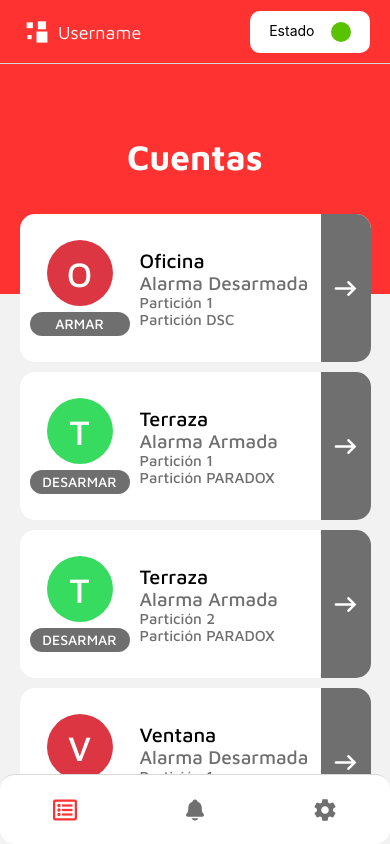
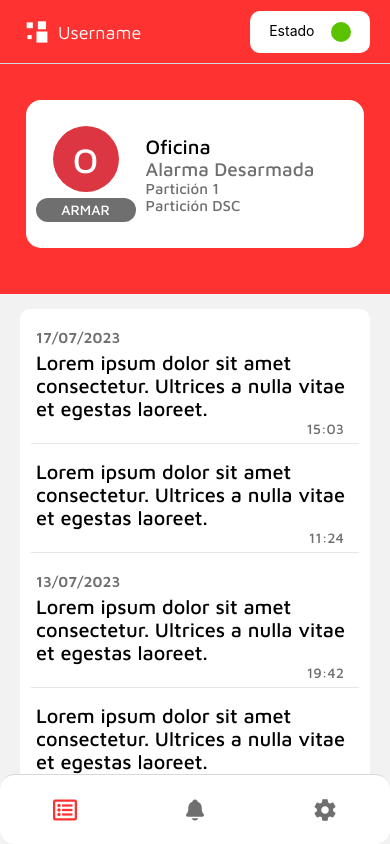
Before and after one commit to ezequielccjl/nano-maqueta, a React Native app: screen /Cuentas in a window 390 px wide. Built offline with nearby package versions, Linux system fonts and the light colour scheme.

Commit message:
Panel actividades

```diff
--- a/App.js
+++ b/App.js
@@ -1,6 +1,4 @@
 import Navigation from "./Navigation";
-import Cuentas from "./src/components/cuentas/Cuentas";
-import Login from "./src/components/Login";
 
 export default function App() {
   return <Navigation />;
--- a/Navigation.js
+++ b/Navigation.js
@@ -3,16 +3,13 @@ import React from "react";
 import { createBottomTabNavigator } from "@react-navigation/bottom-tabs";
 import { NavigationContainer } from "@react-navigation/native";
 
-import Cuentas from "./src/components/cuentas/Cuentas";
-import Notificaciones from "./src/components/Notificaciones";
-import Ajustes from "./src/components/Ajustes";
 import { FontAwesome5 } from "@expo/vector-icons";
-import { MaterialCommunityIcons } from "@expo/vector-icons";
 import { Ionicons } from "@expo/vector-icons";
 import HeaderMain from "./src/components/cuentas/HeaderCuentas";
 import Estado from "./src/components/estado/Estado";
 import CuentaItem from "./src/components/cuentas/CuentaItem";
 import Particiones from "./src/components/cuentas/particiones";
+import Actividad from "./src/components/actividad/actividad";
 
 const Tab = createBottomTabNavigator();
 
@@ -29,7 +26,7 @@ const FooterNavigator = () => {
     >
       <Tab.Screen
         name="Cuentas"
-        component={Cuentas}
+        component={Actividad}
         options={{
           tabBarIcon: ({ color, size }) => (
             <FontAwesome5 name="list-alt" size={24} color={color} />
--- a/package.json
+++ b/package.json
@@ -9,6 +9,7 @@
     "web": "expo start --web"
   },
   "dependencies": {
+    "@expo/webpack-config": "^18.1.2",
     "@react-navigation/bottom-tabs": "^6.5.8",
     "@react-navigation/elements": "^1.3.18",
     "@react-navigation/native": "^6.1.7",
@@ -18,11 +19,13 @@
     "expo-font": "~11.4.0",
     "expo-status-bar": "~1.6.0",
     "react": "18.2.0",
+    "react-dom": "18.2.0",
     "react-native": "0.72.3",
     "react-native-reanimated": "~3.3.0",
     "react-native-safe-area-context": "4.6.3",
     "react-native-screens": "~3.22.0",
     "react-native-vector-icons": "^10.0.0",
+    "react-native-web": "~0.19.6",
     "typescript": "^5.1.3"
   },
   "devDependencies": {
--- /dev/null
+++ b/src/components/actividad/actividad-item.tsx
@@ -0,0 +1,88 @@
+import { View, Text, StyleSheet } from "react-native";
+import React from "react";
+import { IActividad } from "../../data/data";
+import { useFonts } from "expo-font";
+
+const ItemActividad = ({ item, index, lenghtData }) => {
+  const [loaded] = useFonts({
+    MavenProBold: require("../../../assets/fonts/MavenPro-Bold.ttf"),
+    MavenProRegular: require("../../../assets/fonts/MavenPro-Regular.ttf"),
+    MavenProMedium: require("../../../assets/fonts/MavenPro-Medium.ttf"),
+    MavenProSemiBold: require("../../../assets/fonts/MavenPro-SemiBold.ttf"),
+  });
+
+  const calculateBorderRadius = (index, itemCount) => {
+    const isFirstElement = index === 0;
+    const isLastElement = index === itemCount - 1;
+
+    if (isFirstElement) {
+      return { borderTopLeftRadius: 10, borderTopRightRadius: 10 };
+    } else if (isLastElement) {
+      return { borderBottomRightRadius: 10, borderBottomLeftRadius: 10 };
+    }
+
+    return {};
+  };
+
+  return (
+    <View
+      style={{
+        ...stylesActividad.item,
+        ...calculateBorderRadius(index, lenghtData),
+      }}
+    >
+      <Text style={stylesActividad.fecha}>{item.fecha}</Text>
+      {item.actividades.map((actividad: IActividad, i) => {
+        return (
+          <View
+            style={[
+              stylesActividad.actividadContainer,
+              i === 0 && { paddingTop: 5 },
+            ]}
+            key={i}
+          >
+            <Text style={stylesActividad.asunto}>{actividad.asunto}</Text>
+            <Text style={stylesActividad.hora}>{actividad.hora}</Text>
+            <View style={stylesActividad.line}></View>
+          </View>
+        );
+      })}
+    </View>
+  );
+};
+
+const stylesActividad = StyleSheet.create({
+  item: {
+    backgroundColor: "#FFFFFF",
+    paddingHorizontal: 11,
+    paddingTop: 20,
+  },
+  actividadContainer: {
+    paddingTop: 16,
+  },
+  fecha: {
+    fontFamily: "MavenProSemiBold",
+    fontSize: 15,
+    color: "#6F6F6F",
+    paddingLeft: 5,
+  },
+  asunto: {
+    fontFamily: "MavenProMedium",
+    fontSize: 20,
+    paddingLeft: 5,
+  },
+  hora: {
+    textAlign: "right",
+    fontFamily: "MavenProMedium",
+    color: "#6F6F6F",
+    marginBottom: 6,
+    paddingRight: 15,
+  },
+  line: {
+    height: 1,
+    width: "100%",
+    backgroundColor: "#E7E7E7",
+  },
+});
+
+export default ItemActividad;
--- /dev/null
+++ b/src/components/actividad/actividad.tsx
@@ -0,0 +1,98 @@
+import { View, Text, StyleSheet, FlatList } from "react-native";
+import React, { useEffect, useState } from "react";
+import { FontAwesome5 } from "@expo/vector-icons";
+import CuentaTile from "../cuentas/cuenta-tile";
+import { ICuenta, apiCuentas, apiActividad, IActividad } from "../../data/data";
+import { useFonts } from "expo-font";
+import { Background } from "@react-navigation/elements";
+import ItemActividad from "./actividad-item";
+
+const Actividad = () => {
+  const [cuenta, setCuenta] = useState<ICuenta>();
+  const [actividad, setActividad] = useState<IActividad[]>([]);
+
+  const [loaded] = useFonts({
+    MavenProBold: require("../../../assets/fonts/MavenPro-Bold.ttf"),
+    MavenProRegular: require("../../../assets/fonts/MavenPro-Regular.ttf"),
+    MavenProMedium: require("../../../assets/fonts/MavenPro-Medium.ttf"),
+    MavenProSemiBold: require("../../../assets/fonts/MavenPro-SemiBold.ttf"),
+  });
+
+  useEffect(() => {
+    const unaCuenta = apiCuentas[0];
+    setCuenta(unaCuenta);
+    setActividad(apiActividad);
+  }, []);
+
+  const agruparPorFechas = (
+    lista: IActividad[]
+  ): { fecha: string; actividades: IActividad[] }[] => {
+    const grupos: Record<string, IActividad[]> = lista.reduce(
+      (accumulator, objeto) => {
+        const fecha = objeto.fecha;
+        if (!accumulator[fecha]) {
+          accumulator[fecha] = [];
+        }
+        accumulator[fecha].push(objeto);
+        return accumulator;
+      },
+      {}
+    );
+
+    return Object.keys(grupos).map((fecha) => ({
+      fecha,
+      actividades: grupos[fecha],
+    }));
+  };
+
+  return (
+    <View style={styles.container}>
+      <View style={styles.header}>
+        <CuentaTile cuenta={cuenta} hasButton={false} />
+      </View>
+      <View style={styles.listContainer}>
+        <FlatList
+          data={agruparPorFechas(actividad)}
+          renderItem={({ item, index }) => (
+            <ItemActividad
+              item={item}
+              index={index}
+              lenghtData={agruparPorFechas(actividad).length}
+            />
+          )}
+        />
+      </View>
+    </View>
+  );
+};
+
+const styles = StyleSheet.create({
+  header: {
+    backgroundColor: "#FF3232",
+    justifyContent: "center",
+    alignItems: "center",
+    height: 230,
+    width: "100%",
+  },
+  title: {
+    fontSize: 30,
+    fontFamily: "MavenProBold",
+    color: "white",
+  },
+  container: {
+    flex: 1,
+  },
+  listRedirect: {
+    color: "white",
+    fontFamily: "MavenProMedium",
+    marginBottom: 13,
+    marginRight: 15,
+    fontSize: 18,
+  },
+  listContainer: {
+    marginTop: 15,
+    paddingHorizontal: 20,
+  },
+});
+
+export default Actividad;
--- a/src/components/cuentas/CuentaItem.tsx
+++ b/src/components/cuentas/CuentaItem.tsx
@@ -50,43 +50,6 @@ const CuentaItem = () => {
     });
 
     return dataFormat;
-  };
-
-  const calculateBorderRadius = (index, itemCount) => {
-    const isFirstElement = index === 0;
-    const isLastElement = index === itemCount - 1;
-
-    if (isFirstElement) {
-      return { borderTopLeftRadius: 10 };
-    } else if (index === 1) {
-      return { borderTopRightRadius: 10 };
-    } else if (isLastElement) {
-      return { borderBottomRightRadius: 10 };
-    } else if (index === itemCount - 2 && itemCount % 2 === 0) {
-      return { borderBottomLeftRadius: 10 };
-    }
-
-    return {};
-  };
-
-  const getRowBackgroundColor = (index) => {
-    return index % 2 === 0 ? "#FFFFFF" : "#F9F9F9";
-  };
-
-  const ItemRender = ({ item, index }) => {
-    return (
-      <View
-        style={{
-          ...gridStyles.item,
-          backgroundColor: getRowBackgroundColor(Math.floor(index / 2)),
-          ...calculateBorderRadius(index, cuenta.zonas.length),
-        }}
-      >
-        <View style={gridStyles.stateDot}></View>
-        <Text style={gridStyles.text}>{item.name}</Text>
-        <MaterialIcons name="edit" size={24} color="black" />
-      </View>
-    );
   };
 
   return (
@@ -235,24 +198,6 @@ const gridStyles = StyleSheet.create({
     flex: 1,
     marginTop: 20,
   },
-  item: {
-    width: "50%",
-    flexDirection: "row",
-    justifyContent: "space-around",
-    alignItems: "center",
-    paddingTop: 17,
-    paddingBottom: 17,
-  },
-  text: {
-    fontFamily: "MavenProMedium",
-    fontSize: 20,
-  },
-  stateDot: {
-    backgroundColor: "#59C300",
-    width: 15,
-    height: 15,
-    borderRadius: 50,
-  },
 });
 
 export default CuentaItem;
--- a/src/components/cuentas/Cuentas.tsx
+++ b/src/components/cuentas/Cuentas.tsx
@@ -1,7 +1,7 @@
 import { View, Text, StyleSheet } from "react-native";
 import React from "react";
 import { useFonts } from "expo-font";
-import ListaCuentas from "./ListaCuentas";
+import ListaCuentas from "./lista-cuentas";
 import { useHeaderHeight } from "@react-navigation/elements";
 
 const Cuentas = () => {
--- a/src/components/cuentas/cuenta-tile.tsx
+++ b/src/components/cuentas/cuenta-tile.tsx
@@ -1,11 +1,19 @@
 import { View, Text, StyleSheet, Image } from "react-native";
 import React from "react";
+import { useFonts } from "expo-font";
 
 const CuentaTile = ({ cuenta, hasButton }) => {
+  const [loaded] = useFonts({
+    MavenProBold: require("../../../assets/fonts/MavenPro-Bold.ttf"),
+    MavenProRegular: require("../../../assets/fonts/MavenPro-Regular.ttf"),
+    MavenProMedium: require("../../../assets/fonts/MavenPro-Medium.ttf"),
+    MavenProSemiBold: require("../../../assets/fonts/MavenPro-SemiBold.ttf"),
+  });
+
   return (
     <View style={{ alignItems: "center", marginBottom: 10 }}>
       <View
-        key={cuenta.id}
+        key={cuenta?.id}
         style={[
           styles.item,
           !hasButton && { paddingRight: 50 },
@@ -26,18 +34,18 @@ const CuentaTile = ({ cuenta, hasButton }) => {
               style={{
                 ...styles.dot,
                 backgroundColor:
-                  cuenta.estado === "Armada" ? "#37DB5F" : "#DB3641",
+                  cuenta?.estado === "Armada" ? "#37DB5F" : "#DB3641",
               }}
             >
-              <Text style={styles.textDot}>{cuenta.name.charAt(0)}</Text>
+              <Text style={styles.textDot}>{cuenta?.name?.charAt(0)}</Text>
             </View>
             <View style={styles.btnAction}>
-              <Text style={styles.btnActionText}>{cuenta.btn}</Text>
+              <Text style={styles.btnActionText}>{cuenta?.btn}</Text>
             </View>
           </View>
           <View style={{ justifyContent: "center" }}>
             <Text style={{ fontSize: 20, fontFamily: "MavenProMedium" }}>
-              {cuenta.name}
+              {cuenta?.name}
             </Text>
             <Text
               style={{
@@ -46,7 +54,7 @@ const CuentaTile = ({ cuenta, hasButton }) => {
                 fontFamily: "MavenProMedium",
               }}
             >
-              Alarma {cuenta.estado}
+              Alarma {cuenta?.estado}
             </Text>
             <Text
               style={{
@@ -55,7 +63,7 @@ const CuentaTile = ({ cuenta, hasButton }) => {
                 fontFamily: "MavenProMedium",
               }}
             >
-              Partición {cuenta.particion}
+              Partición {cuenta?.particion}
             </Text>
             <Text
               style={{
@@ -64,7 +72,7 @@ const CuentaTile = ({ cuenta, hasButton }) => {
                 fontFamily: "MavenProMedium",
               }}
             >
-              Partición {cuenta.panel}
+              Partición {cuenta?.panel}
             </Text>
           </View>
         </View>
--- a/src/components/cuentas/ListaCuentas.tsx
+++ b/src/components/cuentas/lista-cuentas.tsx
@@ -24,7 +24,7 @@ const ListaCuentas = () => {
       <FlatList
         data={apiCuentas}
         renderItem={({ item }) => <CuentaTile cuenta={item} hasButton={true} />}
-        keyExtractor={(item) => item.id}
+        keyExtractor={(item) => item?.id}
       />
     </View>
   );
```
Also changed, not shown: src/components/Notificaciones.tsx (+17 -13 lines), 1 other file (tests, documents, lock files or other folders).
